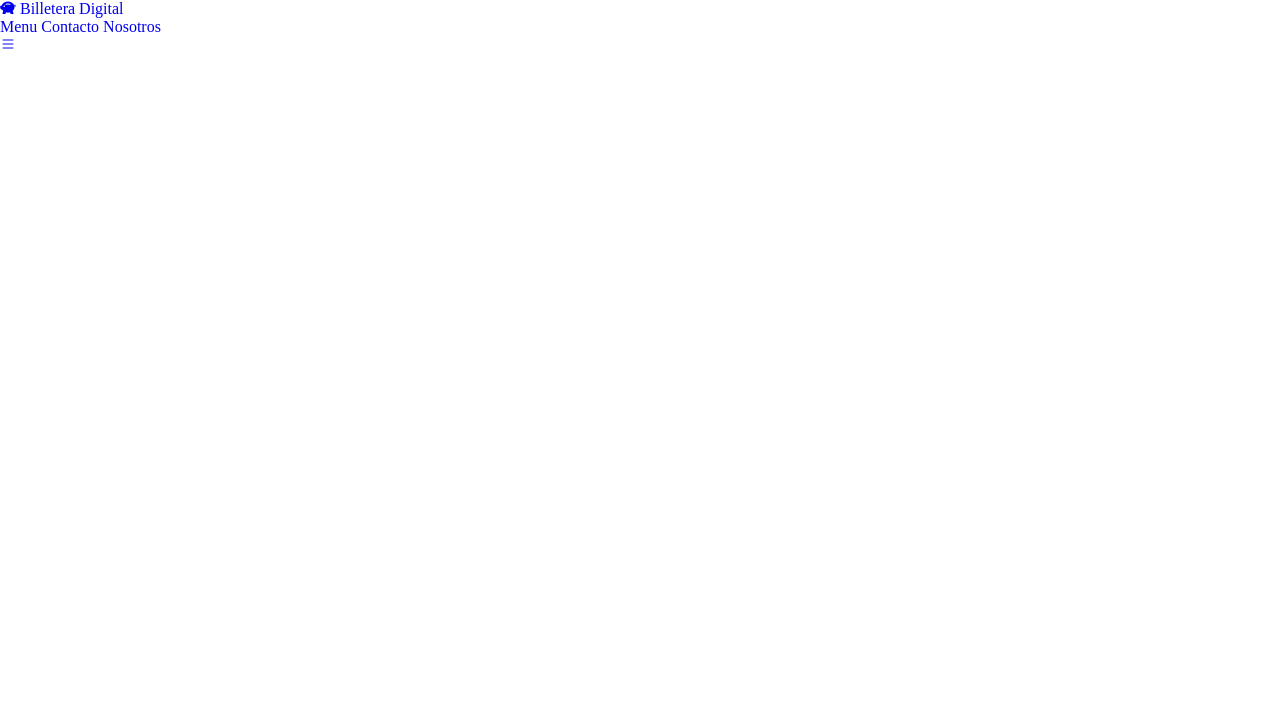
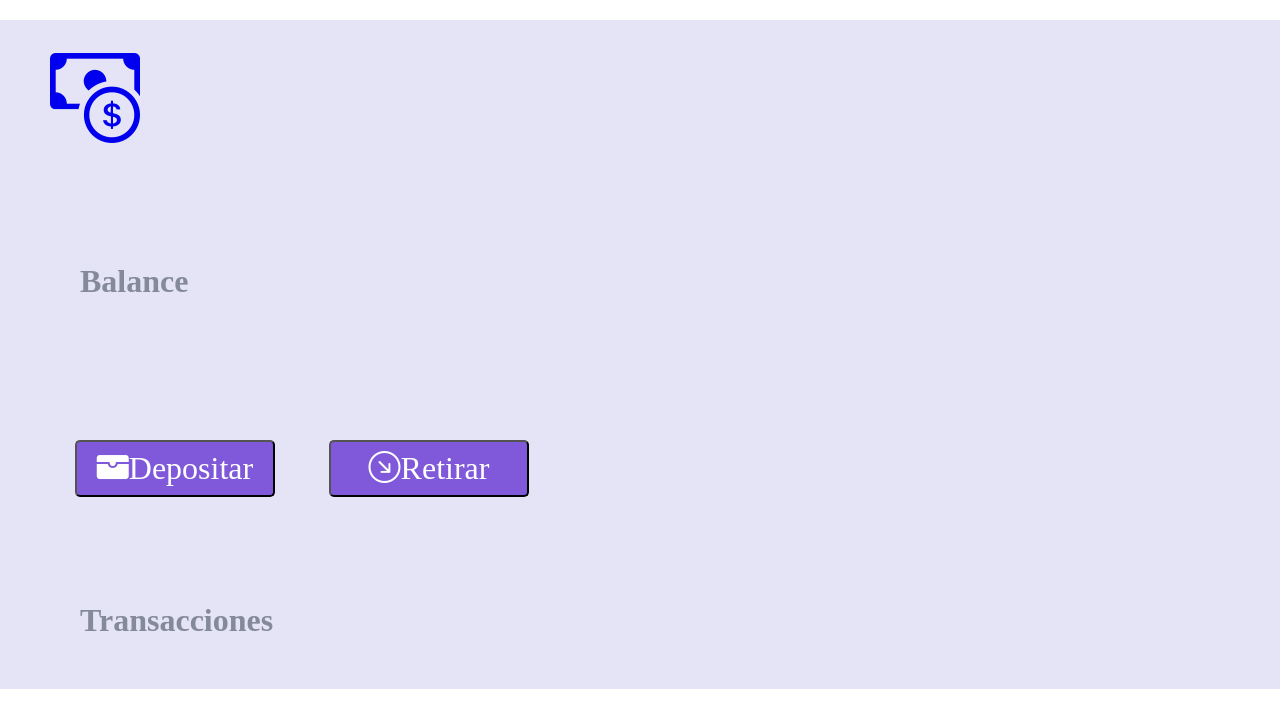
Before and after one commit to FedeSabi/Billetera_web, a plain HTML site: page index.html in a window 1280 px wide. Drawn offline with nearby package versions, Linux system fonts and the light colour scheme.

Commit message:
trabajo_practico

```diff
--- a/estilo.css
+++ b/estilo.css
@@ -2,4 +2,74 @@
     padding: 0;
     margin: 0;
     text-decoration: none;
+    font-family: 'Diplomata SC', cursive;
+    font-family: 'Roboto Slab', serif;
+
 }
+header{
+    background-color: rgb(229, 228, 247);
+}
+.contenedor_logo{ /* modificaciones alcancia*/
+    display: flex;
+    justify-content:flex-start;
+    align-items: flex-start;
+    padding: 30px;
+    margin: 20px;
+    font-size: 90px;
+    color: rgb(13, 119, 218);
+}
+h2{
+    font-size: 2rem;
+    color: rgb(133, 138, 155);
+    margin: 30px;
+    padding: 50px;
+}
+.contenedor_bts{
+
+    margin:20px;
+    padding-left: 30px;
+}
+button {/* modificar el color de relleno de retirar rgb209, 207, 224 */
+    background-color: rgb(127, 89, 217);
+    color: white;
+     margin: 25px;
+    margin-bottom: 15px 15px 15px;
+    margin-top: 60px;
+    border-radius: 5px;
+    width: 200px;
+    padding: 0.5rem;
+    font-size: 2rem;
+}
+
+
+
+
+
+
+
+
+
+
+
+
+
+
+
+
+
+
+
+
+
+/*button {/* modificar el color de relleno de retirar rgb209, 207, 224 *//*
+    background-color: rgb(127, 89, 217);
+    color: white;
+     margin: 25px;
+    margin-bottom: 5px 5px 5px;
+    margin-top: 40px;
+    border-radius: 5px;
+    width: 100px;
+    padding: 0.5rem;
+    font-size: 1rem;
+}
+*/
--- a/index.html
+++ b/index.html
@@ -1,3 +1,4 @@
+
     <!DOCTYPE html>
     <html lang="en">
     <head>
@@ -11,28 +12,15 @@
     <body>
         <header>
             <div class="contenedor_logo">
-        <a href="#"><i class="bi bi-piggy-bank-fill"></i></a>
-        <a href="#">Billetera Digital</a>
+            <a href="#"><i class="bi bi-cash-coin"></i></a>
             </div>
-        <nav>
-            <a href="#">Menu</a>
-            <a href="#">Contacto</a>
-            <a href="#">Nosotros</a>
-        </nav>
-        <div>
-            <a href="#"><i class="bi bi-list"></i></a>
+          <h2>Balance</h2>
+
+            <div class="contenedor_bts">
+                <button><i class="bi bi-wallet-fill"></i>Depositar</button>
+                <button><i class="bi bi-arrow-down-right-circle"></i>Retirar</button>
             </div>
+            <h2>Transacciones</h2>
         </header>
-
-
-
-
-
-
-
-
-
-
-
     </body>
     </html>
```
Also changed, not shown: billetera_digital.webp (deleted), original-349f21824ff84853af50755a635af71d.webp (added). Lines whose indentation alone changed are shown as unchanged.
